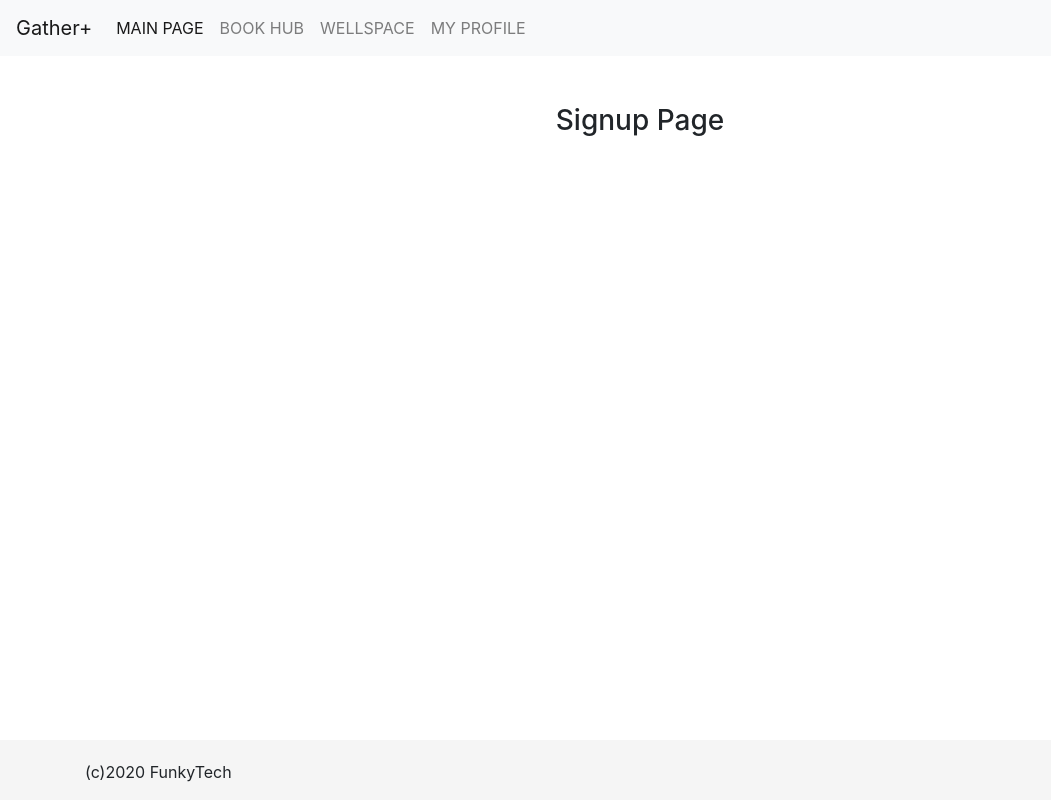
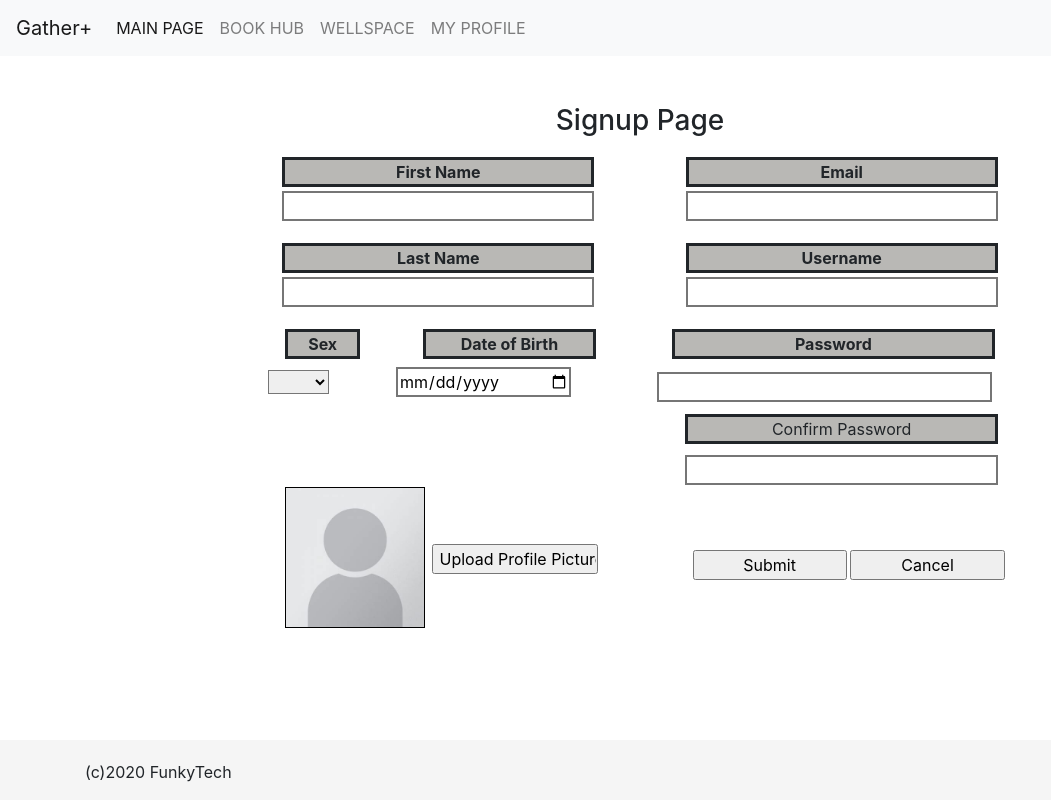
Before and after one commit to CEN4010-S2020-G07/CEN4010-S2020-G07, a PHP site: page /signup.html in a window 1280 px wide. Shown: the whole page, without its empty margins (0-1051 px from the left). Run offline with PHP 8.4, Linux system fonts and the light colour scheme; lists and menus that the app fills with data are empty.

Commit message:
Add files via upload

```diff
--- a/vertical prototype/css/prototype.css
+++ b/vertical prototype/css/prototype.css
@@ -2,8 +2,14 @@ html {
   position: relative;
   min-height: 100%;
 }
+
 body {
   margin-bottom: 60px; /* Margin bottom by footer height */
+}
+table{
+  margin: auto;
+  width: 70%;
+
 }
 
 .footer {
@@ -31,3 +37,187 @@ text-align:center;
     text-indent: -999px;
     background-color: dimgray;
 }
+
+
+.signUpLeft{
+    margin-top: 10px;
+    margin-bottom: 1px;
+    margin-left: 20%;
+    margin-right: 10%;
+    width: 70%;
+    text-align: center;
+    border-style: solid;
+    border-size: 1px;
+    background-color: #B9B8B5;
+}
+
+.signUpRight{
+    margin-top: 10px;
+    margin-bottom: 1px;
+    margin-left: 10%;
+    margin-right: 20%;
+    width: 70%;
+    text-align: center;
+    border-style: solid;
+    border-size: 1px;
+    background-color: #B9B8B5;
+}
+
+
+.dataEntryLeft{
+
+    border-style: solid;
+    border-size: 1px;
+    width: 70%;
+    margin-top: 1px;
+    margin-bottom: 10px;
+    margin-left: 20%;
+    margin-right: 10%;
+}
+
+
+.dataEntryRight{
+
+    border-style: solid;
+    border-size: 1px;
+    width: 70%;
+    margin-top: 1px;
+    margin-bottom: 10px;
+    margin-left: 10%;
+    margin-right: 20%;
+}
+
+.sexSignUp{
+
+    margin-top: 10px;
+    margin-bottom: 0px;
+    margin-left: 59%;
+    margin-right: 0%;
+    width: 53%;
+    text-align: center;
+    border-style: solid;
+    border-size: 1px;
+    background-color: #B9B8B5;
+
+}
+
+.DoBSignUp{
+    margin-top: 10px;
+    margin-bottom: 1px;
+    margin-left: 19%;
+    margin-right: -70%;
+    width: 42%;
+    text-align: center;
+    border-style: solid;
+    border-size: 1px;
+    background-color: #B9B8B5;
+}
+
+.passwordSignUp{
+
+    margin-top: 10px;
+    margin-bottom: 1px;
+    margin-left: -26%;
+    margin-right: 50%;
+    width: 98%;
+    text-align: center;
+    border-style: solid;
+    border-size: 1px;
+    background-color: #B9B8B5;
+
+}
+
+.passwordSignUp2{
+
+    margin-top: 10px;
+    margin-bottom: 1px;
+    margin-left: 53.5%;
+    margin-right: -30%;
+    width: 24.5%;
+    text-align: center;
+    border-style: solid;
+    border-size: 1px;
+    background-color: #B9B8B5;
+
+}
+
+.sexEntry{
+
+    margin-top: 0px;
+    margin-bottom: 1px;
+    margin-left: 52%;
+    margin-right: 0%;
+    width: 43%;
+    border-style: solid;
+    border-size: 1px;
+
+
+}
+
+.DoBEntry{
+
+    margin-top: 0px;
+    margin-bottom: 1px;
+    margin-left: 21%;
+    margin-right: 70%;
+    width: 64%;
+    border-style: solid;
+    border-size: 1px;
+}
+
+.passwordEntry{
+
+
+    margin-top: 10px;
+    margin-bottom: 1px;
+    margin-left: 9%;
+    margin-right: 50%;
+    width: 71%;
+    text-align: center;
+    border-style: solid;
+    border-size: 1px;
+}
+
+.passwordEntry2{
+
+    margin-top: 10px;
+    margin-bottom: 1px;
+    margin-left: 53.5%;
+    margin-right: -30%;
+    width: 24.5%;
+    text-align: center;
+    border-style: solid;
+    border-size: 1px;
+
+}
+
+.thumbnail{
+
+    margin-left: 19%;
+    border-style: solid;
+    border-width: 0.5px;
+}
+
+.imgButton1{
+
+    margin-top: -10px;
+    margin-left: -100%;
+    width: 71%;
+
+}
+
+.imgButton2{
+   margin-left: -115%;
+   margin-top: 10px;
+   margin-right: 0px;
+   width: 84%
+
+}
+
+.imgButton3{
+
+   margin-top: 10px;
+   margin-left: 0px;
+   width: 84%
+
+}
--- a/vertical prototype/signup.html
+++ b/vertical prototype/signup.html
@@ -40,6 +40,107 @@
         </div>
     </nav>
      <h3 class="mt-5">Signup Page</h3>
+    <table>
+        <tr>
+            <th>
+                <div class="signUpLeft">First Name
+                </div>
+            </th>
+            <th>
+                <div class="signUpRight"> Email
+                </div>
+            </th>
+        </tr>
+        <tr>
+            <th>
+                <input class="dataEntryLeft" type="text">
+            </th>
+            <th>
+                <input class="dataEntryRight" type="text">
+            </th>
+        </tr>
+        <tr>
+            <th>
+                <div class="signUpLeft">Last Name
+                </div>
+            </th>
+            <th>
+                <div class="signUpRight">Username
+                </div>
+            </th>
+        </tr>
+        <tr>
+            <th>
+                <input class="dataEntryLeft" type="text">
+            </th>
+            <th>
+                <input class="dataEntryRight" type="text">
+            </th>
+        </tr>
+        <tr>
+            <table>
+                <th>
+                    <th>
+                        <div class="sexSignUp">Sex</div>
+                    </th>
+                    <th>
+                    <div class="DoBSignUp">Date of Birth</div>
+                    </th>
+                </th>
+                <th>
+                <div class="passwordSignUp">Password</div>
+                </th>
+            </table>
+
+            <table>
+                    <th>
+                        <select name="Sex" size="1" class="sexEntry">
+                            <option value=""></option>
+                            <option value="Male">Male</option>
+                            <option value="Female">Female</option>
+                        </select>
+                    </th>
+                    <th>
+                    <input type="date" class="DoBEntry">
+                    </th>
+                    <th>
+                        <input type="text" class="passwordEntry"
+                    </th>
+            </table>
+        </tr>
+            <tr>
+        <th>
+        </th>
+        <th>
+            <div class="passwordSignUp2">Confirm Password</div>
+        </th>
+    </tr>
+    <tr>
+        <th>
+        </th>
+        <th>
+            <input type="text" class="passwordEntry2">
+        </th>
+    </tr>
+    </table>
+    <br>
+    <table>
+        <th>
+            <th>
+                <input type="image" src="img/profile_thumbnail.jpg" width="30%" height="30%" class="thumbnail">
+            </th>
+            <th>
+                <input type="submit" class="imgButton1" value="Upload Profile Picture">
+            </th>
+        </th>
+        <th>
+            <input type="submit" class="imgButton2" value="Submit">
+            <input type="submit" class="imgButton3" value="Cancel">
+        </th>
+    </table>
+
+
+
 
 
 
```
Also changed, not shown: vertical prototype/img/profile_thumbnail.jpg (added). Lines whose indentation alone changed are shown as unchanged.
